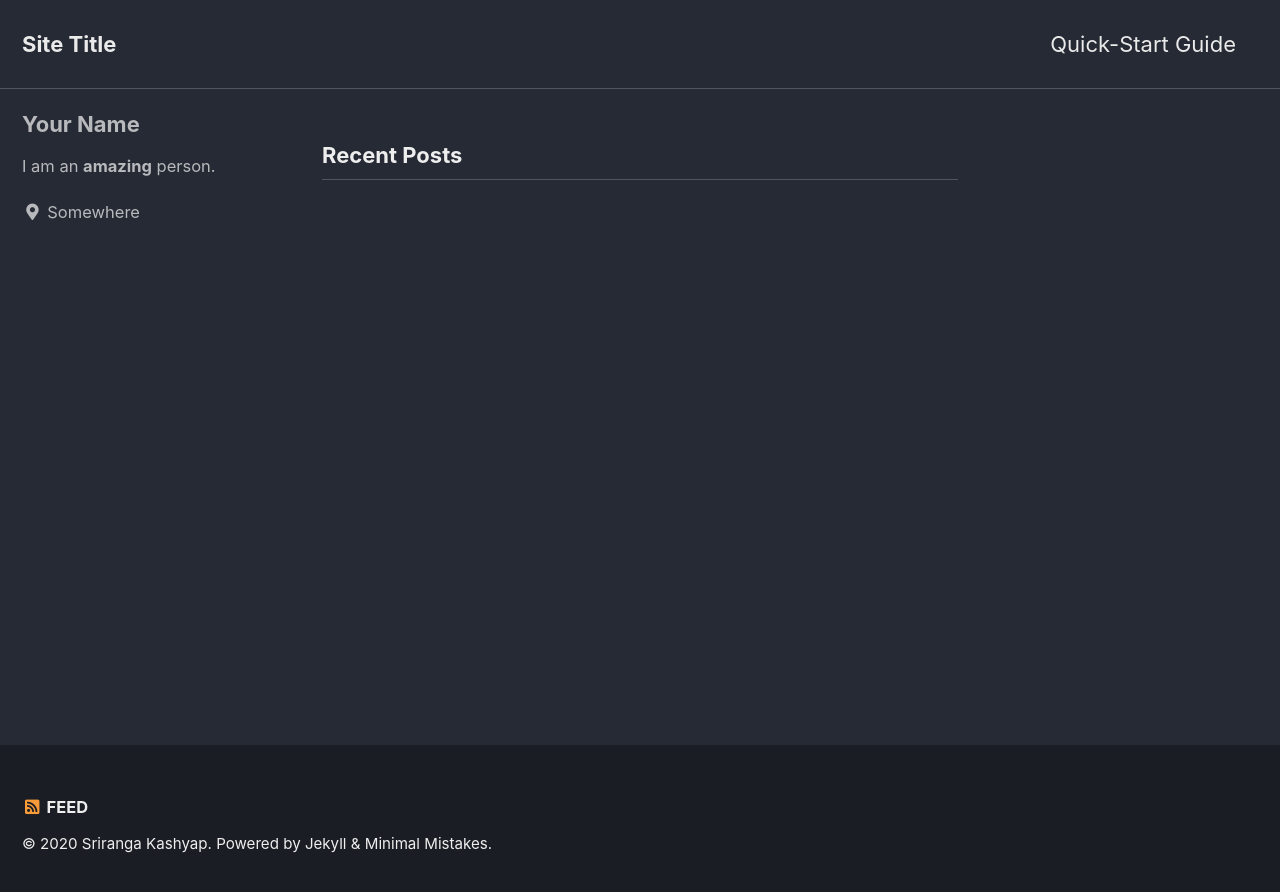
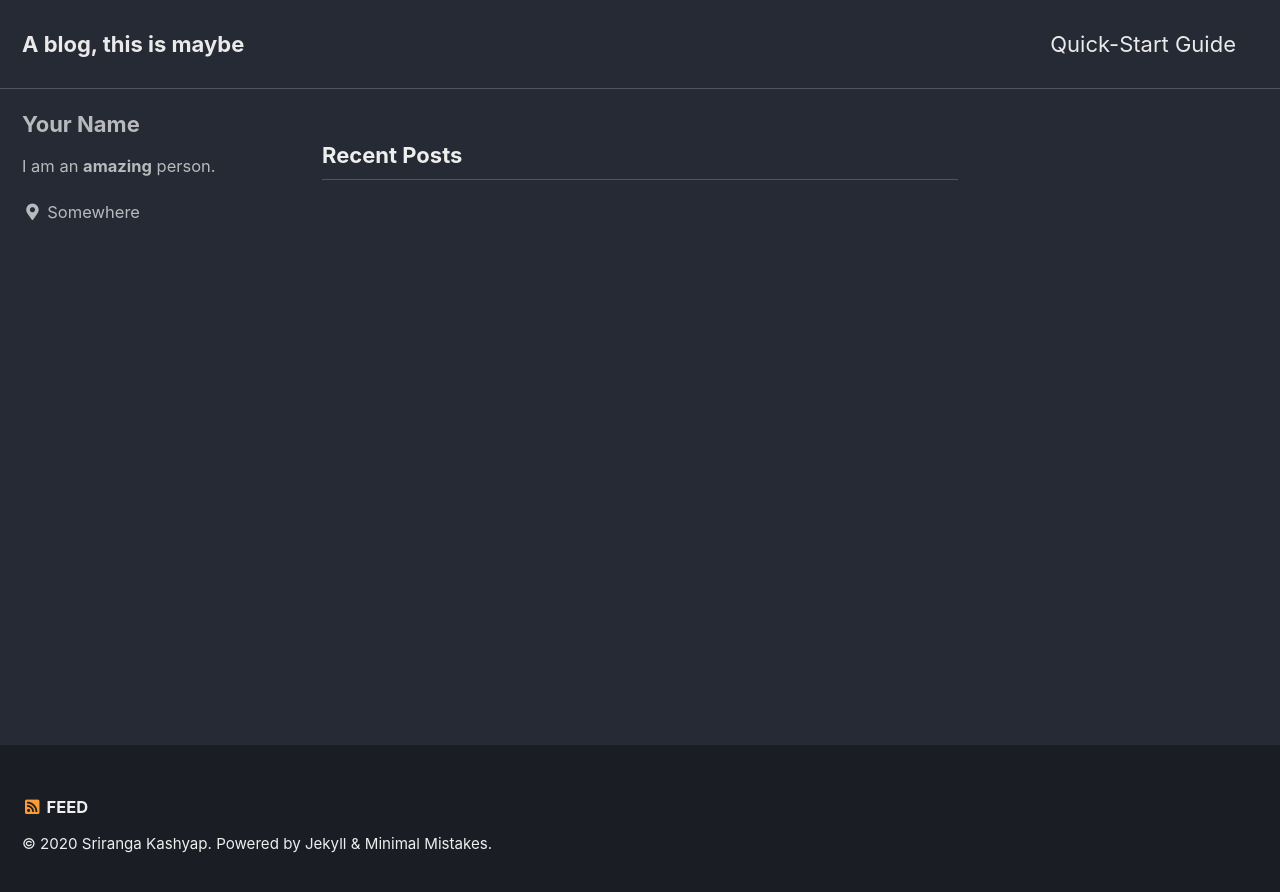
Before and after one commit to srikash/srikash.github.io, a Jekyll site: the page built from index.html, in a window 1280 px wide. Shown: the top 892 px of the page. Built offline with Jekyll 4.4.1, drawn with Linux system fonts in a browser that asks for light colours; cached includes are drawn as plain includes; the list of posts is cut into pages by our own code.

Commit message:
Update _config.yml

```diff
--- a/_config.yml
+++ b/_config.yml
@@ -16,7 +16,7 @@ minimal_mistakes_skin    : "dark" # "air", "aqua", "contrast", "dark", "dirt", "
 
 # Site Settings
 locale                   : "en-NL"
-title                    : "Site Title"
+title                    : "A blog, this is maybe"
 title_separator          : "-"
 subtitle                 : # site tagline that appears below site title in masthead
 name                     : "Sriranga Kashyap"
```
